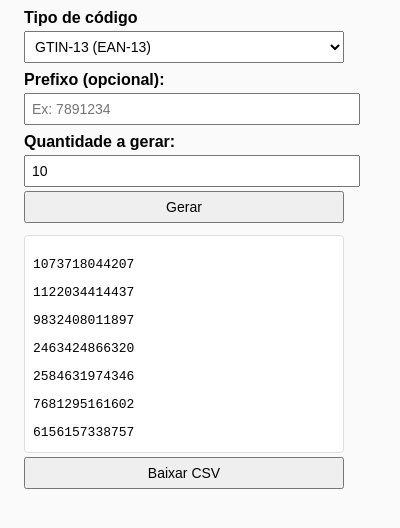
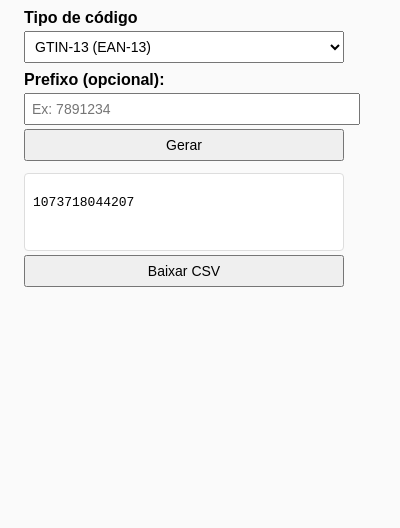
Before and after one commit to arnmoser/ean-gtin-extension, a browser extension: page popup.html in a window 400 px wide. Both pictures are taken after a click on the button "Gerar". Shown: the part 60-588 px from the top of the page. Drawn offline with Linux system fonts and the light colour scheme.

Commit message:
Atualiza popup.js para gerar um único código e remove a opção de quantidade no popup.html

```diff
--- a/popup.html
+++ b/popup.html
@@ -59,8 +59,6 @@
         <label for="prefixInput">Prefixo (opcional):</label>
         <input type = "text" id="prefixInput" placeholder="Ex: 7891234" />
 
-        <label for="quantityInput">Quantidade a gerar:</label>
-        <input type="number" id="quantityInput" min="1" max="100" value ="10" />
 
         <button id="generateBtn">Gerar</button>
 
--- a/popup.js
+++ b/popup.js
@@ -6,27 +6,25 @@ const generateBtn = document.getElementById('generateBtn');
 generateBtn.addEventListener('click', function() {
     const tipo = parseInt(document.getElementById('gtinType').value);
     const prefixo = document.getElementById('prefixInput').value;
-    const quantidade = parseInt(document.getElementById('quantityInput').value);
-    console.log("Botão clicado!", tipo, prefixo, quantidade);
 
-    const codigos = gerarEAN(tipo, prefixo, quantidade);
-    console.log("Códigos gerados:", codigos);
+    console.log("Botão clicado!", tipo, prefixo);
+
+    const codigos = gerarEAN(tipo, prefixo);
+    console.log("Código gerado:", codigos);
 
     resultsDiv.innerHTML = ''; // Limpa o que estava escrito antes
 
-    codigos.forEach(codigo => {
-        const p = document.createElement('p');
-        p.textContent = codigo;
+    const p = document.createElement('p');
+        p.textContent = codigos;
         resultsDiv.appendChild(p);
 
-    })
-});
+    });
 
 const resultsDiv = document.getElementById('results');
 
 // Função Geradora de códigos EAN
 
-function gerarEAN(tipo, prefixo, quantidade) {
+function gerarEAN(tipo, prefixo) {
 
  // 1 - Calcular quantos digitos faltam com base no tipo e prefixo
     let digitosNecessarios = tipo - 1 - prefixo.length;
@@ -37,15 +35,13 @@ function gerarEAN(tipo, prefixo, quantidade) {
 
 // 2 - Gerar Números aleatórios para preencher
 function gerarNumeroAleatorio(){
-    const digitos = digitosNecessarios;
-    const incluirZeroInicial = false;
 
-    const minimo = incluirZeroInicial ? 0 : Math.pow(10, digitos - 1);
-    const maximo = Math.pow(10, digitos) - 1;
+    const minimo = Math.pow(10, digitosNecessarios - 1);
+    const maximo = Math.pow(10, digitosNecessarios) - 1;
 
     const numero = Math.floor(Math.random() *(maximo - minimo +1)) + minimo;
 
-    return numero.toString().padStart(digitos, '0');
+    return numero.toString().padStart(digitosNecessarios, '0');
 }
 // 3 - Calcular o digito verificador com o algoritmo EAN
     function calcularDigitoVerificador(base) {
@@ -74,13 +70,10 @@ function gerarNumeroAleatorio(){
 
 
 // 4 - Concatenar prefixo + parte aleatório + digito verificador
-    const codigos = [];
-    for (let i = 0; i < quantidade; i++) {
         const parteAleatoria = gerarNumeroAleatorio();
         const base = prefixo + parteAleatoria;
         const verificador = calcularDigitoVerificador(base);
         const codigoCompleto = base + verificador;
-        codigos.push(codigoCompleto);
+
+        return codigoCompleto;
     }
-return codigos;
-}
```
